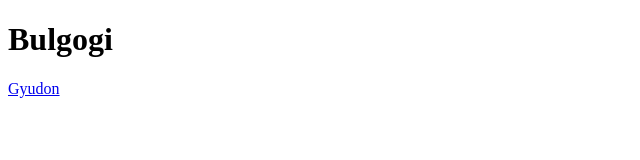
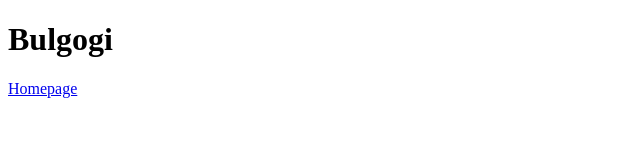
Before and after one commit to jeanpierrerea/odin-recipes, a plain HTML site: page recipes/bulgogi.html in a window 1280 px wide. Shown: the full height of the page, 0-640 px from the left. Drawn offline with Linux system fonts and the light colour scheme.

Commit message:
Fixed reference links to homepage

```diff
--- a/recipes/bulgogi.html
+++ b/recipes/bulgogi.html
@@ -8,6 +8,6 @@
 <body>
     <h1>Bulgogi</h1>
 
-    <a href="recipes/gyudon.html">Gyudon</a>
+    <a href="../index.html">Homepage</a>
 </body>
 </html>
```
Also changed, not shown: recipes/jerkchicken.html (+1 -1 lines).
